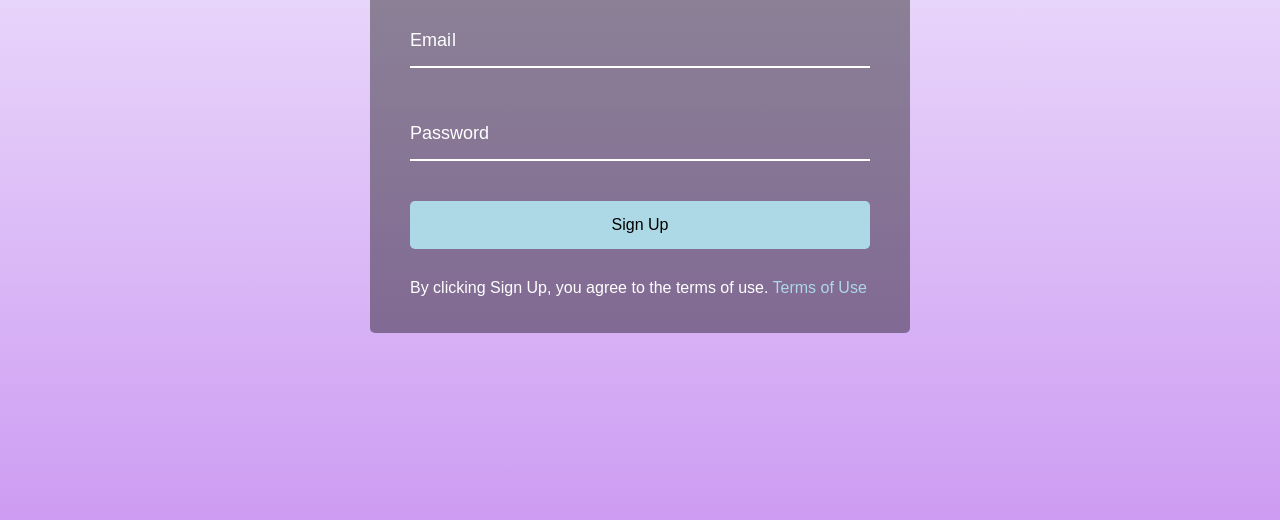
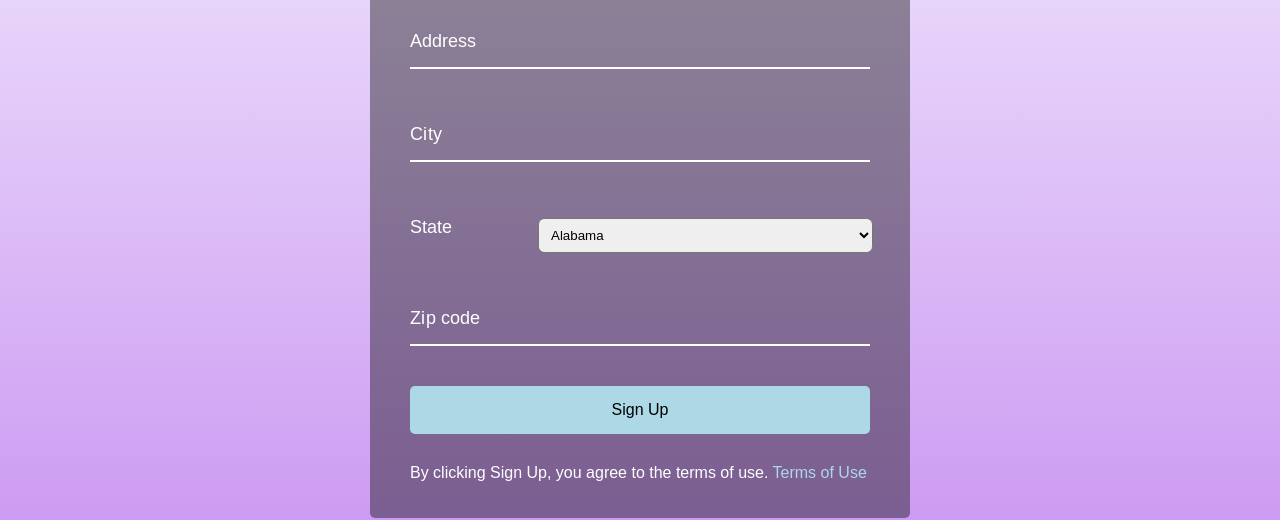
Before and after one commit to aselwilliams/capstone-fullstack, a website: page Client/register.html in a window 1280 px wide. Shown: the part 280-800 px from the top of the page. Drawn offline with nearby package versions, Linux system fonts and the light colour scheme; a web font is replaced by a local one.

Commit message:
collects user address info during sign up, inserts in db

```diff
--- a/Client/login.js
+++ b/Client/login.js
@@ -13,8 +13,7 @@ const baseUrl = 'http://localhost:8080'
 const login = (body) => axios.post(`${baseUrl}/api/login`, body)
     .then((res)=> {
         console.log('hit login')
-        // sessionStorage.setItem('user', JSON.stringify(res.data));
-        // window.location.reload();
+
       console.log(res.data)
       let token = res.data.token;
       sessionStorage.setItem("token", token);
@@ -27,13 +26,7 @@ const login = (body) => axios.post(`${baseUrl}/api/login`, body)
 const signUp = (body) => axios.post(`${baseUrl}/api/signUp`, body)
     .then( async(res)=> {
         console.log('hit signUp')
-        // if(res.data==='Email is already in use, try login'){
-        //     alert('Email is already in use, please login.')
-        // } else {
-        //     alert("Account created successfully");
-        // }
-        // sessionStorage.setItem('user', JSON.stringify(res.data));
-        // window.location.reload();
+
         let token = await res.data.token;
         console.log(res.data);
         sessionStorage.setItem("token", token);
@@ -43,28 +36,50 @@ const signUp = (body) => axios.post(`${baseUrl}/api/signUp`, body)
     .catch((err)=> console.log(err));
 
     const handleAuth = (authType, body) => {
+      if(body.email!=='' && body.password!==''){
         authType === 'SignUp' ? signUp(body) : login(body);
+      } else {
+        alert('Please, fill out all fields.')
+      }
     }
 
 const email = document.querySelector('#email')
 const password = document.querySelector('#password')
+const address = document.querySelector('#address')
+const city = document.querySelector('#city')
+const state = document.querySelector('#state')
+const zipcode = document.querySelector('#zipcode')
 const authSubmit = document.querySelector('#submit-btn')
 const optionalMsg = document.querySelector('#optional-msg')
 const formTitle = document.querySelector('#form-title')
 
+authSubmit.addEventListener('click', (e)=> {
+    e.preventDefault();
 
-authSubmit.addEventListener('click', (e)=> {
-
-    e.preventDefault();
-    let emailValue = email.value;
-    let passwordValue = password.value;
-    if(emailValue !== "" && passwordValue !== ""){
-        const body = {email: email.value, password:password.value};
         console.log(authSubmit.textContent)
-        authSubmit.textContent.trim() === 'Login' ? handleAuth("Login", body) : handleAuth("SignUp", body);
-    }
+        if(authSubmit.textContent.trim() === 'Login') {
+          const loginBody = {
+            email: email.value,
+            password:password.value
+          };
+          handleAuth("Login", loginBody)
+        } else {
+          const signUpBody = {
+            email: email.value,
+            password: password.value,
+            address: address.value,
+            city: city.value,
+            state: state.value,
+            zipcode: zipcode.value
+          };
+          handleAuth("SignUp", signUpBody);
+        }
         email.value = ''
         password.value = ''
+        address.value = ''
+        city.value = ''
+        state.value = ''
+        zipcode.value = ''
 })
 
 // ---------Checkout starts------------
@@ -96,7 +111,6 @@ checkoutBtn.addEventListener("click", () => {
     })
     .then(({ url }) => {
       window.location = url
-      // localStorage.clear()
     })
     .catch((e) => {
       console.error(e.error);
--- a/Client/register.css
+++ b/Client/register.css
@@ -83,3 +83,11 @@ body{
     color:lightblue;
     transform:translateY(-30px);
 }
+#state{
+    margin-left:8rem;
+    margin-top:1rem;
+    width: 335px;
+    padding:.5rem;
+    border-radius: 0.4rem;
+    outline:none;
+}
--- a/Client/register.html
+++ b/Client/register.html
@@ -26,6 +26,75 @@
           <input id='password' type="password" required />
           <label>Password</label>
         </div>
+        <div class="form-control">
+          <input id='address' type="text" required />
+          <label>Address</label>
+        </div>
+        <div class="form-control">
+          <input id='city' type="text" required />
+          <label>City</label>
+        </div>
+        <div class="form-control">
+          <label for="state">State</label>
+          <select id="state" name="state">
+            <option value="AL">Alabama</option>
+            <option value="AK">Alaska</option>
+            <option value="AZ">Arizona</option>
+            <option value="AR">Arkansas</option>
+            <option value="CA">California</option>
+            <option value="CO">Colorado</option>
+            <option value="CT">Connecticut</option>
+            <option value="DE">Delaware</option>
+            <option value="DC">District Of Columbia</option>
+            <option value="FL">Florida</option>
+            <option value="GA">Georgia</option>
+            <option value="HI">Hawaii</option>
+            <option value="ID">Idaho</option>
+            <option value="IL">Illinois</option>
+            <option value="IN">Indiana</option>
+            <option value="IA">Iowa</option>
+            <option value="KS">Kansas</option>
+            <option value="KY">Kentucky</option>
+            <option value="LA">Louisiana</option>
+            <option value="ME">Maine</option>
+            <option value="MD">Maryland</option>
+            <option value="MA">Massachusetts</option>
+            <option value="MI">Michigan</option>
+            <option value="MN">Minnesota</option>
+            <option value="MS">Mississippi</option>
+            <option value="MO">Missouri</option>
+            <option value="MT">Montana</option>
+            <option value="NE">Nebraska</option>
+            <option value="NV">Nevada</option>
+            <option value="NH">New Hampshire</option>
+            <option value="NJ">New Jersey</option>
+            <option value="NM">New Mexico</option>
+            <option value="NY">New York</option>
+            <option value="NC">North Carolina</option>
+            <option value="ND">North Dakota</option>
+            <option value="OH">Ohio</option>
+            <option value="OK">Oklahoma</option>
+            <option value="OR">Oregon</option>
+            <option value="PA">Pennsylvania</option>
+            <option value="RI">Rhode Island</option>
+            <option value="SC">South Carolina</option>
+            <option value="SD">South Dakota</option>
+            <option value="TN">Tennessee</option>
+            <option value="TX">Texas</option>
+            <option value="UT">Utah</option>
+            <option value="VT">Vermont</option>
+            <option value="VA">Virginia</option>
+            <option value="WA">Washington</option>
+            <option value="WV">West Virginia</option>
+            <option value="WI">Wisconsin</option>
+            <option value="WY">Wyoming</option>
+          </select>
+
+        </div>
+        <div class="form-control">
+          <input id='zipcode' type="number" required />
+          <label>Zip code</label>
+        </div>
         <button  id='submit-btn' class="btn">Sign Up</button>
         <p class="text">By clicking Sign Up, you agree to the terms of use. <a href="#">Terms of Use</a></p>
       </form>
```
Also changed, not shown: Client/cart.js (+35 -31 lines), Client/menu.css (+13 -0 lines), Client/menu.html (+10 -2 lines), Server/authController.js (+5 -5 lines).
